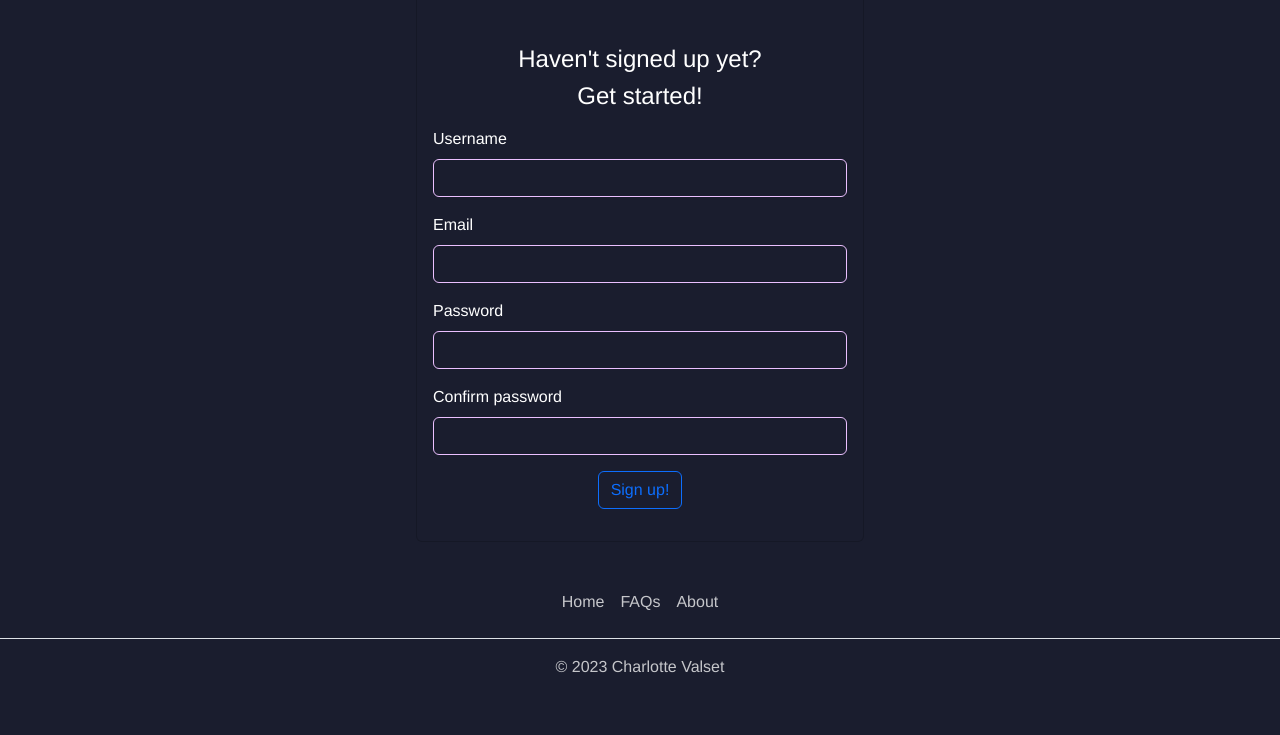
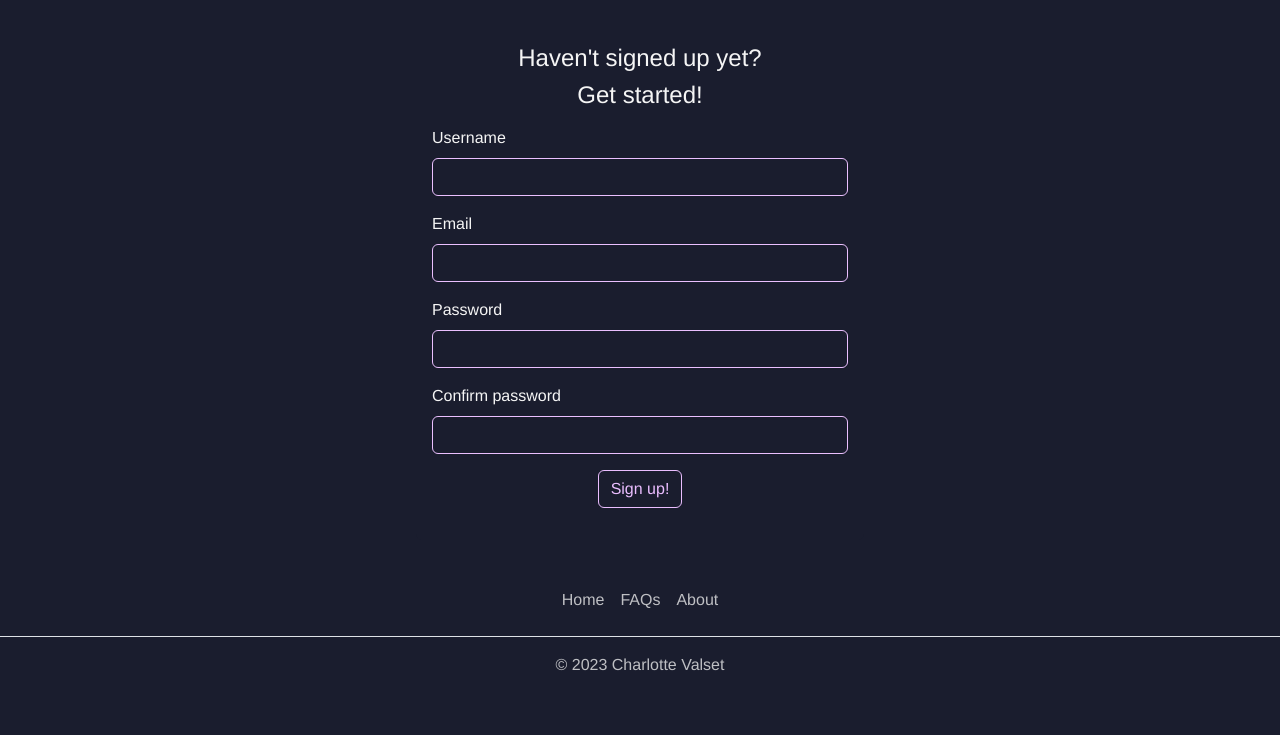
Before and after one commit to CharlotteValset/bootstrap-app, a website: page index.html in a window 1280 px wide. Shown: the part 1110-1845 px from the top of the page. Drawn offline with nearby package versions, Linux system fonts and the light colour scheme; files that its build step writes are made by us from their sources.

Commit message:
Added bootstrap overrides

```diff
--- a/src/scss/_variables.scss
+++ b/src/scss/_variables.scss
@@ -5,19 +5,8 @@
 //Background color
 $white:    #1A1D2E;
 
-$gray-100: #f8f9fa;
-$gray-200: #e9ecef;
-$gray-300: #dee2e6;
-$gray-400: #ced4da;
-$gray-500: #adb5bd;
-$gray-600: #6c757d;
-$gray-700: #495057;
-$gray-800: #343a40;
-
 //Font color
-$gray-900: #fff;
-
-$black:    #000;
+$gray-900: #F5F5F5;
 
 // Typography
 
@@ -28,12 +17,33 @@ $font-family-sans-serif: "Helvetica Neue", sans-serif;
 $headings-font-weight:        300;
 //Font weight text
 $font-weight-normal:          300;
+
+// Nav bar
+$navbar-light-active-color:         #EBC0FF;
+$navbar-light-hover-color:  #d506ff;
+// this is also border around hamburger bar
+$navbar-light-color: #F5F5F5;
+
+
+$navbar-light-icon-color: #EBC0FF;
+
 // Input border color
-$input-border-color:                    rgba(235, 192, 255, 1);
+$input-border-color:                   #EBC0FF;
+$input-btn-border-width: 0.5px;
 
-// scss-docs-start btn-variables
-$btn-color: linear-gradient(100deg, #EABDFF 6.95%, #A097FA 100%);
+// Primary button
+$primary: #EABDFF;
+$btn-link-color:              #fff;
+$btn-link-hover-color:  #d506ff;
 
-$btn-primary-bg: #ff5733;
+$btn-border-width:            0.5px;
 
-$bg-primary: #198754;
+.btn-primary {
+  background: linear-gradient(100deg, #EABDFF 6.95%, #A097FA 100%);
+}
+
+//secondary button
+$secondary: #EABDFF;
+
+//Cards
+$card-border-color: none;
--- a/src/scss/index.scss
+++ b/src/scss/index.scss
@@ -1,3 +1,5 @@
+
+
 @import "variables";
 
 @import "../../node_modules/bootstrap/scss/bootstrap.scss"
```
